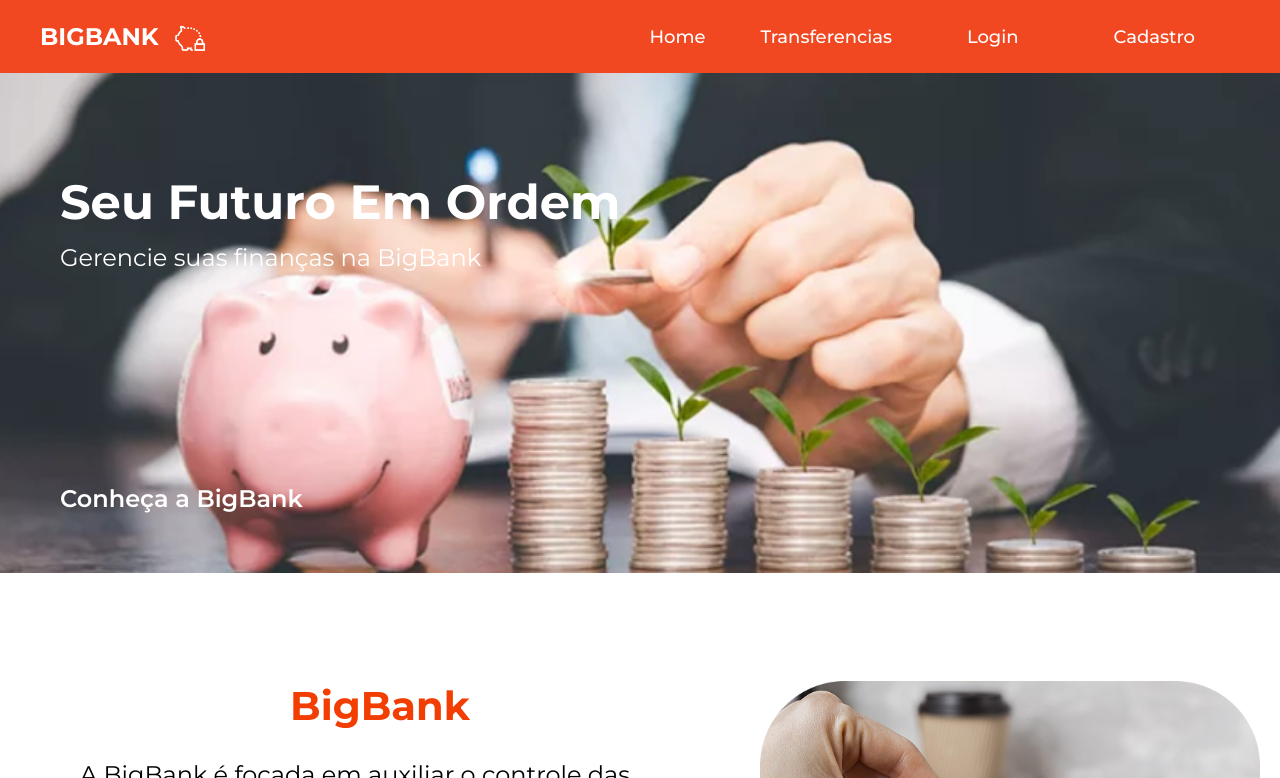
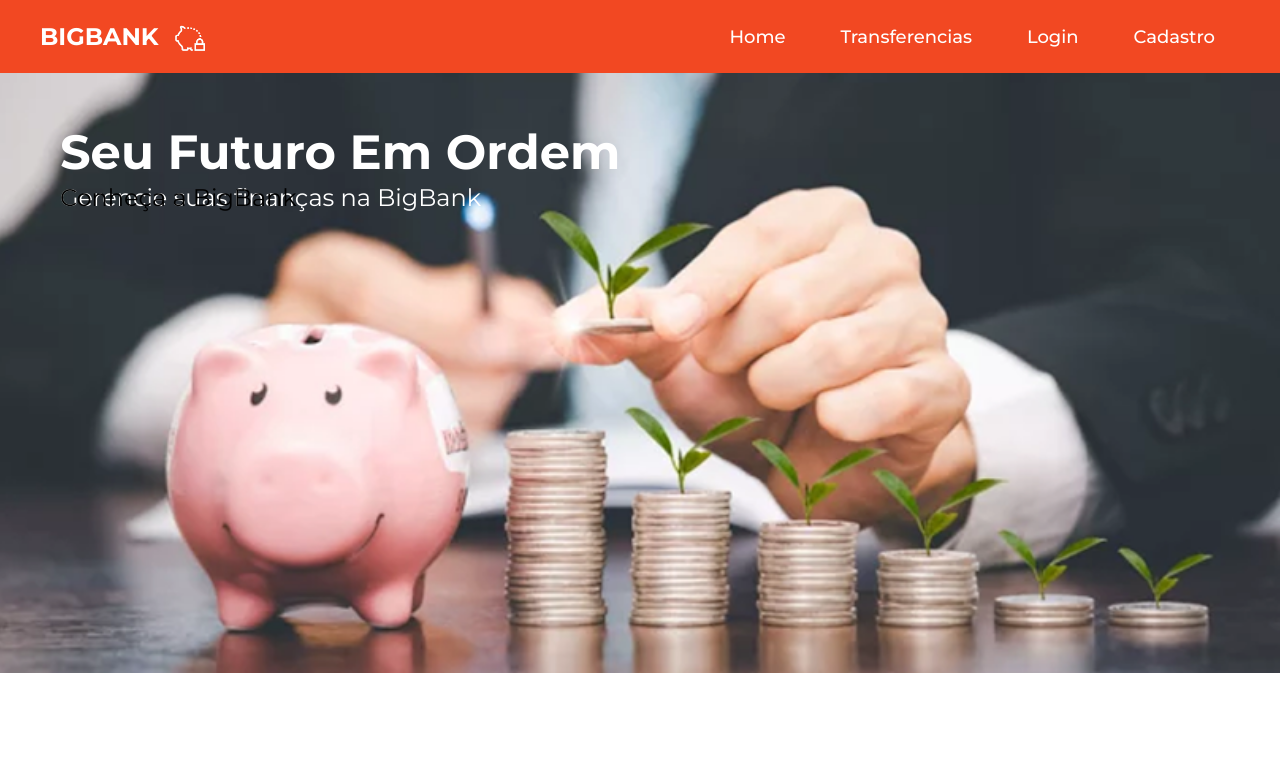
Before and after one commit to diogolopesnunes/site-financas, a plain HTML site: page financas/index.html in a window 1280 px wide. Shown: the top 778 px of the page. Drawn offline with Linux system fonts and the light colour scheme.

Commit message:
Update index.css

```diff
--- a/financas/static/css/index.css
+++ b/financas/static/css/index.css
@@ -39,6 +39,11 @@ body {
 
 }
 
+.rodape-nav {
+    display: flex;
+    justify-content: end;
+}
+
 nav a {
     margin: 0px 25px;
     color: white;
@@ -57,14 +62,14 @@ nav a:hover {
     text-align: left;
     background-image: url(../img/img-banner.png);
     padding: 0;
-    height: 500px;
+    height: 600px;
     overflow: hidden;
 
 }
 
 .img-banner {
     width: 100%;
-    height: 500px;
+    height: 600px;
     object-fit: cover;
     position: absolute;
     top: 0;
@@ -74,7 +79,7 @@ nav a:hover {
 
 .banner h3 {
     position: absolute;
-    top: 100px;
+    top: 50px;
     left: 60px;
     font-size: 48px;
     font-weight: bold;
@@ -84,6 +89,7 @@ nav a:hover {
 
 .banner p {
     position: absolute;
+    top: 110px;
     left: 60px;
     font-size: 24px;
     z-index: 2;
@@ -96,16 +102,6 @@ nav a:hover {
     font-size: 24px;
     color: white;
 }
-
-.conheca-a-bigbank {
-    bottom: 60px;
-    left: 60px;
-    font-size: 50px;
-    font-weight: 600;
-    text-align: center;
-    color: white;
-}
-
 
 .bigbank-sobre {
     color: #F23E02;
@@ -135,6 +131,7 @@ nav a:hover {
     color: black;
     padding: 30px;
     font-size: 24px;
+    width: 500px;
 }
 
 .bigbank-sobre{
@@ -159,8 +156,8 @@ nav a:hover {
 
 .obj-quadrado{
     background-color: #F23E02;
-    width: 380px;
-    height: 290px;
+    width: 500px;
+    height: 250px;
     font-weight: bold;
     justify-content: center;
 }
@@ -218,11 +215,10 @@ color: white;
 
 p .home, .transferencia, .login, .cadastro {
     text-align: right;
-    padding: 20px;
     flex-direction:left;
 }
 
 p .contato, .email{
-    text-align: end;
+    text-align: start;
     color:white ;
 }
```
